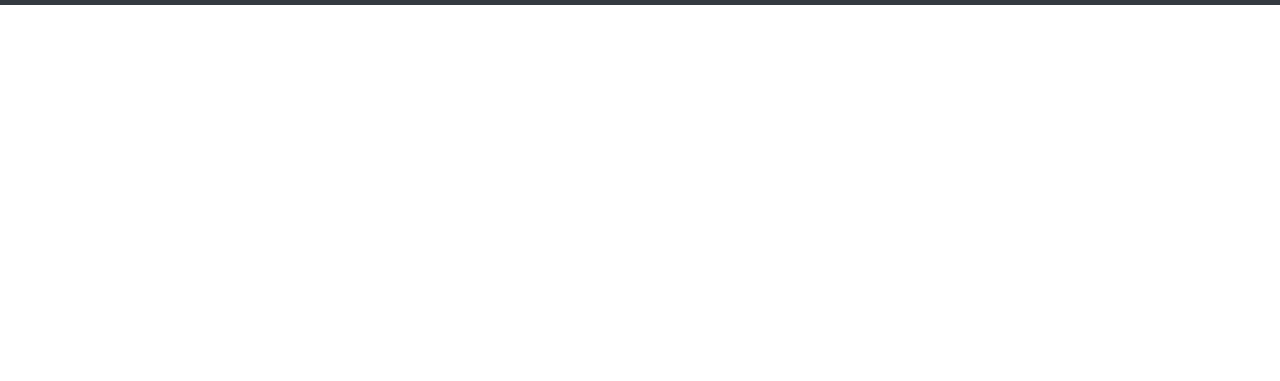
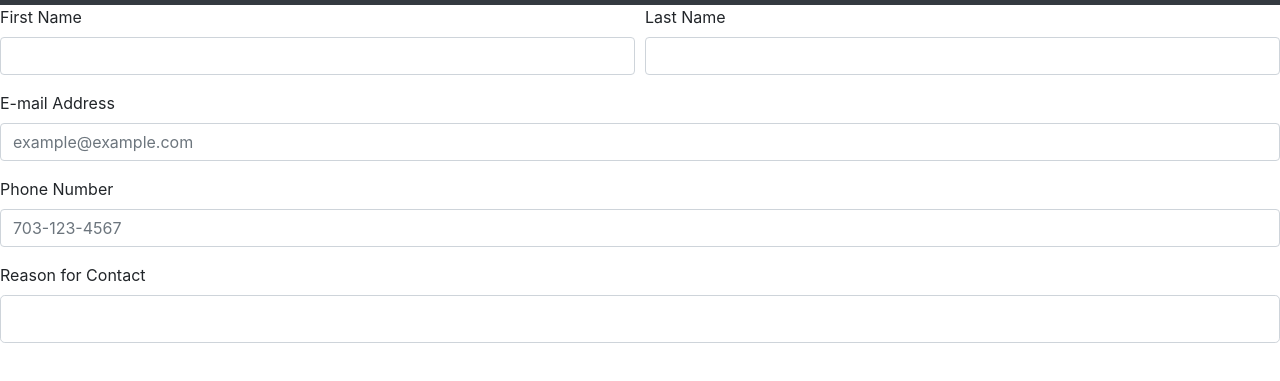
Before and after one commit to Alushi96/alushi96-homework-2, a plain HTML site: page contact.html in a window 1280 px wide. Shown: the part 51-432 px from the top of the page. Drawn offline with nearby package versions, Linux system fonts and the light colour scheme.

Commit message:
Step 3 - Add Content to Contact.html

```diff
--- a/contact.html
+++ b/contact.html
@@ -32,3 +32,31 @@
           </ul>
         </div>
       </nav>
+
+      <body>
+        <form>
+            <div class="form-row">
+              <div class="form-group col-md-6">
+                <label for="inputFisrtName">First Name</label>
+                <input type="text" class="form-control" id="inputFirstName">
+              </div>
+              <div class="form-group col-md-6">
+                <label for="inputLastName">Last Name</label>
+                <input type="text" class="form-control" id="inputLastName">
+              </div>
+            </div>
+            <div class="form-group">
+              <label for="inputEmailAddress">E-mail Address</label>
+              <input type="email" class="form-control" id="inputEmailAddress" placeholder="example@example.com">
+            </div>
+            <div class="form-group">
+              <label for="inputPhoneNumber">Phone Number</label>
+              <input type="number" class="form-control" id="inputPhoneNumber" placeholder="703-123-4567">
+            </div>
+            <div class="form-group">
+                <label for="colFormLabelLg">Reason for Contact</label>
+                  <input type="text" class="form-control form-control-lg" id="colFormLabelLg">
+              </div>
+          </form>
+
+        </body>
```
